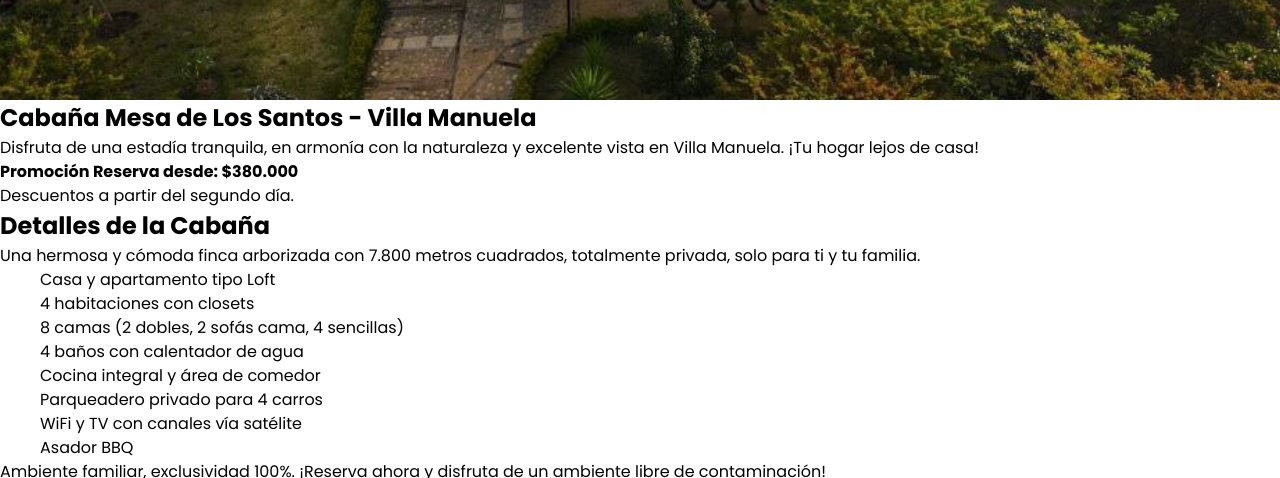
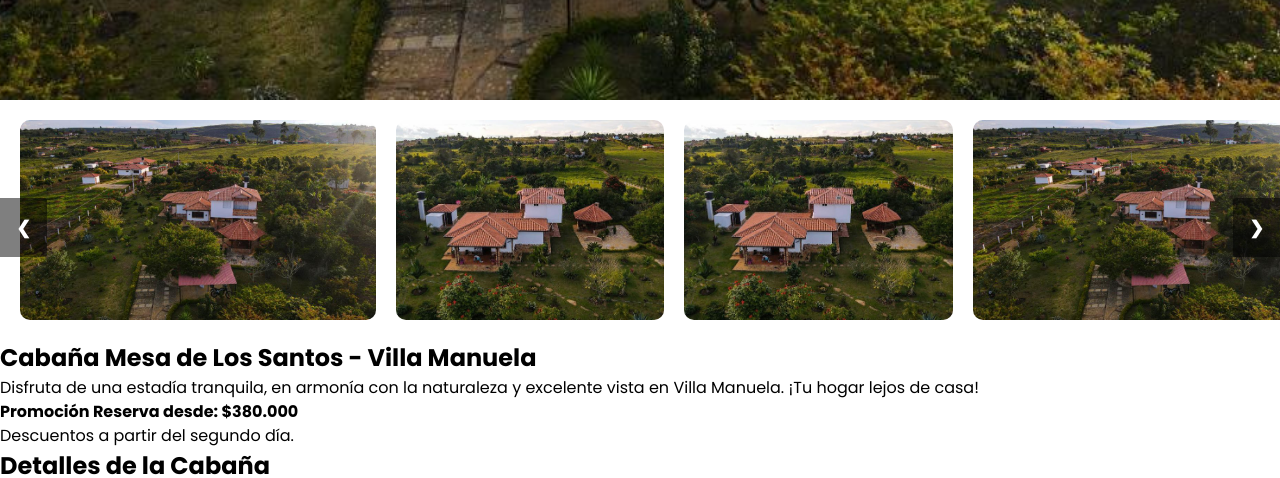
Before and after one commit to edgarorlandobermudez/villamanuela, a plain HTML site: page index.html in a window 1280 px wide. Shown: the part 700-1178 px from the top of the page. Drawn offline with nearby package versions, Linux system fonts and the light colour scheme.

Commit message:
upload index 1.0

```diff
--- /dev/null
+++ b/app.js
@@ -0,0 +1,33 @@
+let slideIndex = 0;
+const slides = document.querySelectorAll('.carousel-slide');
+const totalSlides = slides.length;
+
+function moveSlide(n) {
+    slideIndex += n;
+
+    if (slideIndex >= totalSlides) {
+        slideIndex = 0;
+    } else if (slideIndex < 0) {
+        slideIndex = totalSlides - 1;
+    }
+
+    const newTransformValue = -slideIndex * 100;
+    document.querySelector('.carousel-container').style.transform = `translateX(${newTransformValue}%)`;
+}
+
+// Auto-play functionality
+setInterval(() => {
+    moveSlide(1);
+}, 5000);
+
+function openModal(src) {
+    const modal = document.getElementById("imageModal");
+    const modalImg = document.getElementById("modalImage");
+    modal.style.display = "block";
+    modalImg.src = src;
+}
+
+function closeModal() {
+    const modal = document.getElementById("imageModal");
+    modal.style.display = "none";
+}
--- a/index.html
+++ b/index.html
@@ -1,26 +1,19 @@
 <!DOCTYPE html>
 <html lang="es">
-
     <head>
         <meta charset="UTF-8">
         <meta http-equiv="X-UA-Compatible" content="IE=edge">
         <meta name="viewport" content="width=device-width, initial-scale=1.0">
         <meta name="description" content="Descubre nuestra oferta de alquiler de casa en Mesa de los Santos. Disfruta de una estadía tranquila y exclusiva en Villa Manuela, rodeado de naturaleza, totalmente privada, no es compartida.">
         <title>Alquiler de Casa en Mesa de los Santos - Villa Manuela</title>
-    <!-- enlace a CSS personalizado  -->
         <link rel="stylesheet" href="./style.css">
         <link rel="stylesheet" href="./media.css">
-    <!-- enlace a CSS personalizado  -->
+        <link rel="stylesheet" href="https://cdnjs.cloudflare.com/ajax/libs/font-awesome/5.15.4/css/all.min.css" integrity="sha512-..." crossorigin="anonymous" referrerpolicy="no-referrer" />
     </head>
-
 <body>
-    <!-- barra de navegación  -->
     <nav class="navbar">
         <div class="container">
-            <div class="logo">
-                Inicio
-            </div>
-
+            <div class="logo">Inicio</div>
             <ul class="nav-list">
                 <li><a href="#property" class="list-item">Propiedades</a></li>
                 <li><a href="#service" class="list-item">Servicios</a></li>
@@ -28,7 +21,6 @@
                 <li><a href="#aboutus" class="list-item">Sobre nosotros</a></li>
                 <li><a href="#contact" class="list-item contact">Contáctanos</a></li>
             </ul>
-
             <div class="mobile-menu" onclick="showMenu()">
                 <div class="line line1"></div>
                 <div class="line line2"></div>
@@ -36,9 +28,6 @@
             </div>
         </div>
     </nav>
-    <!-- barra de navegación  -->
-
-    <!-- encabezado  -->
     <section class="header">
         <div class="container">
             <div class="header-info">
@@ -47,39 +36,51 @@
                     Completamente privada y exclusiva para ti y tu familia.
                     Sin inquilinos, tendrás total tranquilidad y privacidad en este oasis natural.
                 </p>
-
-
             </div>
         </div>
     </section>
-    <!-- encabezado  -->
-
-    <!-- enlace a gsap  -->
-    <script src="https://cdnjs.cloudflare.com/ajax/libs/gsap/3.10.4/gsap.min.js" integrity="sha512-VEBjfxWUOyzl0bAwh4gdLEaQyDYPvLrZql3pw1ifgb6fhEvZl9iDDehwHZ+dsMzA0Jfww8Xt7COSZuJ/slxc4Q==" crossorigin="anonymous" referrerpolicy="no-referrer"></script>
-    <!-- enlace a gsap  -->
-
-    <script src="./app.js"></script>
-
 
     <main>
+        <section id="carousel">
+            <div class="carousel-container">
+                <div class="carousel-slide">
+                    <img src="images/banner.jpg" alt="Image 1" onclick="openModal(this.src)">
+                    <img src="images/banner2.png" alt="Image 2" onclick="openModal(this.src)">
+                    <img src="images/banner3.png" alt="Image 3" onclick="openModal(this.src)">
+                    <img src="images/banner.jpg" alt="Image 4" onclick="openModal(this.src)">
+                    <img src="images/banner2.png" alt="Image 5" onclick="openModal(this.src)">
+                    <img src="images/banner3.png" alt="Image 6" onclick="openModal(this.src)">
+                    <!-- Add more images as needed -->
+                </div>
+            </div>
+            <button class="prev" onclick="moveSlide(-1)">&#10094;</button>
+            <button class="next" onclick="moveSlide(1)">&#10095;</button>
+        </section>
+
+        <div id="imageModal" class="modal">
+            <span class="close" onclick="closeModal()">&times;</span>
+            <img class="modal-content" id="modalImage">
+        </div>
+
         <section id="home">
             <h2>Cabaña Mesa de Los Santos - Villa Manuela</h2>
             <p>Disfruta de una estadía tranquila, en armonía con la naturaleza y excelente vista en Villa Manuela. ¡Tu hogar lejos de casa!</p>
             <p><strong>Promoción Reserva desde: $380.000</strong></p>
             <p>Descuentos a partir del segundo día.</p>
         </section>
+
         <section id="details">
             <h2>Detalles de la Cabaña</h2>
             <p>Una hermosa y cómoda finca arborizada con 7.800 metros cuadrados, totalmente privada, solo para ti y tu familia.</p>
-            <ul>
-                <li>Casa y apartamento tipo Loft</li>
-                <li>4 habitaciones con closets</li>
-                <li>8 camas (2 dobles, 2 sofás cama, 4 sencillas)</li>
-                <li>4 baños con calentador de agua</li>
-                <li>Cocina integral y área de comedor</li>
-                <li>Parqueadero privado para 4 carros</li>
-                <li>WiFi y TV con canales vía satélite</li>
-                <li>Asador BBQ</li>
+            <ul class="checklist">
+                <li><i class="fas fa-check"></i> Casa y apartamento tipo Loft</li>
+                <li><i class="fas fa-check"></i> 4 habitaciones con closets</li>
+                <li><i class="fas fa-check"></i> 8 camas (2 dobles, 2 sofás cama, 4 sencillas)</li>
+                <li><i class="fas fa-check"></i> 4 baños con calentador de agua</li>
+                <li><i class="fas fa-check"></i> Cocina integral y área de comedor</li>
+                <li><i class="fas fa-check"></i> Parqueadero privado para 4 carros</li>
+                <li><i class="fas fa-check"></i> WiFi y TV con canales vía satélite</li>
+                <li><i class="fas fa-check"></i> Asador BBQ</li>
             </ul>
             <p>Ambiente familiar, exclusividad 100%. ¡Reserva ahora y disfruta de un ambiente libre de contaminación!</p>
         </section>
@@ -109,12 +110,10 @@
                     <img src="images/facebook.png" alt="Facebook" style="width: 30px; height: auto; margin-right: 5px;">
                     <span style="vertical-align: middle;">Facebook</span>
                 </a>
-
                 <a href="https://www.instagram.com/cabanas_mesa_de_los_santos/" target="_blank" style="display: inline-flex; align-items: center;">
                     <img src="images/instagram.png" alt="Instagram" style="width: 30px; height: auto; margin-right: 5px;">
                     <span style="vertical-align: middle;">Instagram</span>
                 </a>
-
             </div>
             <div class="contact-info">
                 <p>Mesa de los Santos</p>
@@ -132,13 +131,12 @@
                         <strong style="vertical-align: middle;">3208496000</strong>
                     </a>
                 </p>
-
-
                 <p>&copy; 2024 by Villa Manuela - Mesa de los Santos</p>
             </div>
         </div>
     </footer>
 
+    <script src="https://cdnjs.cloudflare.com/ajax/libs/gsap/3.10.4/gsap.min.js" integrity="sha512-VEBjfxWUOyzl0bAwh4gdLEaQyDYPvLrZql3pw1ifgb6fhEvZl9iDDehwHZ+dsMzA0Jfww8Xt7COSZuJ/slxc4Q==" crossorigin="anonymous" referrerpolicy="no-referrer"></script>
+    <script src="./app.js"></script>
 </body>
-
 </html>
--- a/style.css
+++ b/style.css
@@ -1,5 +1,107 @@
 
 @import url('https://fonts.googleapis.com/css2?family=Poppins:wght@200;300;400;500;700&display=swap');
+/* Estilos para el carrusel */
+#carousel {
+    position: relative;
+    max-width: 100%; /* Ajusta el tamaño según tus necesidades */
+    margin: auto;
+    overflow: hidden;
+}
+
+.carousel-container {
+    display: flex;
+    overflow-x: auto; /* Permite desplazamiento horizontal */
+    scroll-snap-type: x mandatory; /* Establece el tipo de desplazamiento obligatorio horizontal */
+    -webkit-overflow-scrolling: touch; /* Mejora el desplazamiento en dispositivos táctiles */
+}
+
+.carousel-slide {
+    flex: 0 0 auto;
+    width: 100vw; /* Ancho total de la ventana */
+    scroll-snap-align: start; /* Alineación al inicio para un desplazamiento suave */
+    display: flex;
+    gap: 20px; /* Espacio entre las imágenes */
+    padding: 20px; /* Espacio interno para las imágenes */
+}
+
+.carousel-slide img {
+    width: calc(33.33% - 20px); /* Ajusta el tamaño y el espacio entre las imágenes */
+    max-height: 200px; /* Ajusta la altura máxima según tus necesidades */
+    object-fit: cover;
+    cursor: pointer;
+    border-radius: 10px;
+}
+
+button.prev, button.next {
+    position: absolute;
+    top: 50%;
+    width: auto;
+    padding: 16px;
+    margin-top: -22px;
+    color: white;
+    font-weight: bold;
+    font-size: 18px;
+    transition: 0.6s ease;
+    border-radius: 0 3px 3px 0;
+    user-select: none;
+    background-color: rgba(0,0,0,0.5);
+    border: none;
+    cursor: pointer;
+}
+
+button.next {
+    right: 0;
+    border-radius: 3px 0 0 3px;
+}
+
+button.prev:hover, button.next:hover {
+    background-color: rgba(0,0,0,0.8);
+}
+
+/* Estilos para el modal */
+.modal {
+    display: none;
+    position: fixed;
+    z-index: 1;
+    padding-top: 60px;
+    left: 0;
+    top: 0;
+    width: 100%;
+    height: 100%;
+    overflow: auto;
+    background-color: rgb(0,0,0);
+    background-color: rgba(0,0,0,0.9);
+}
+
+.modal-content {
+    margin: auto;
+    display: block;
+    width: 80%;
+    max-width: 700px;
+}
+
+.close {
+    position: absolute;
+    top: 15px;
+    right: 35px;
+    color: #fff;
+    font-size: 40px;
+    font-weight: bold;
+    transition: 0.3s;
+}
+
+.close:hover,
+.close:focus {
+    color: #bbb;
+    text-decoration: none;
+    cursor: pointer;
+}
+
+
+
+
+
+
 
 * { margin: 0; }
 
```
Lines whose indentation alone changed are shown as unchanged.
